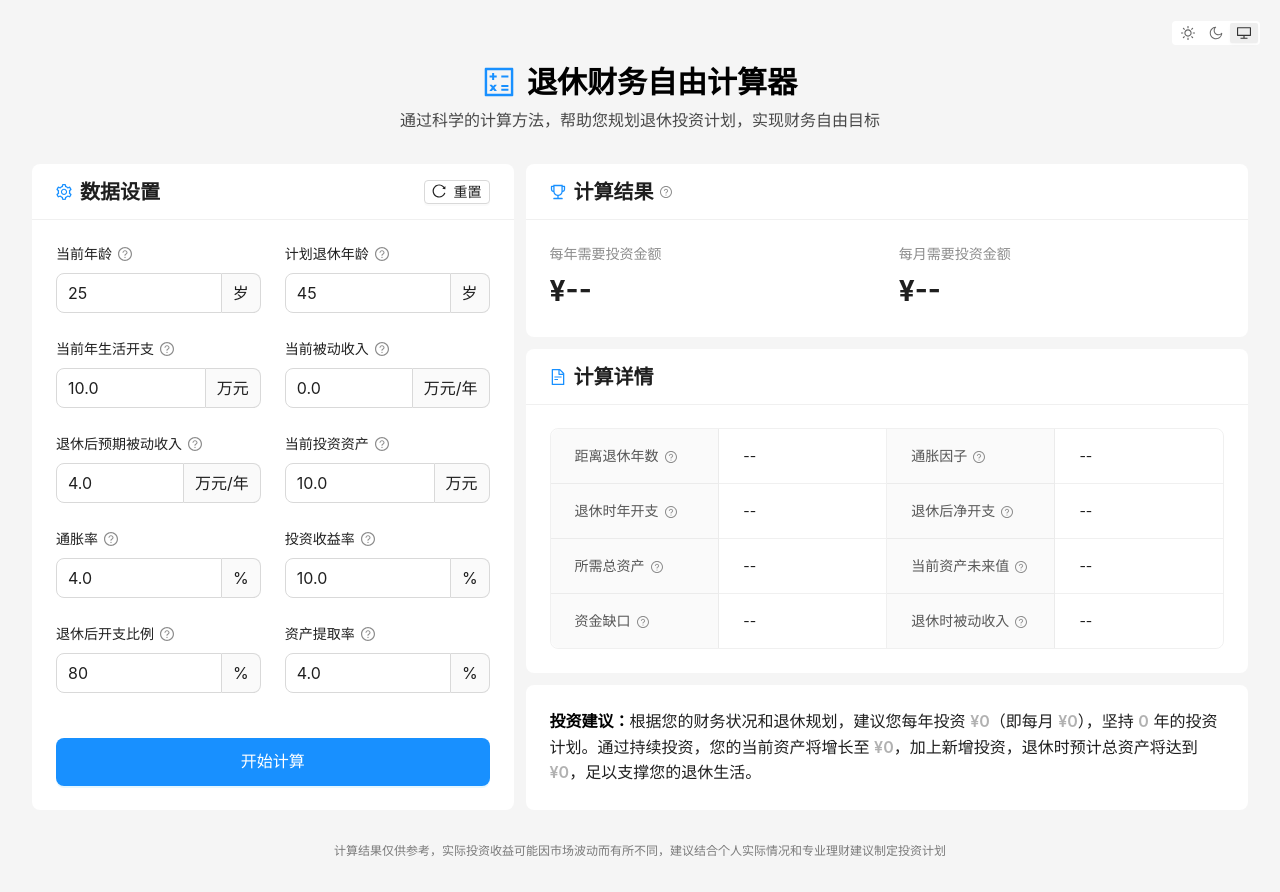
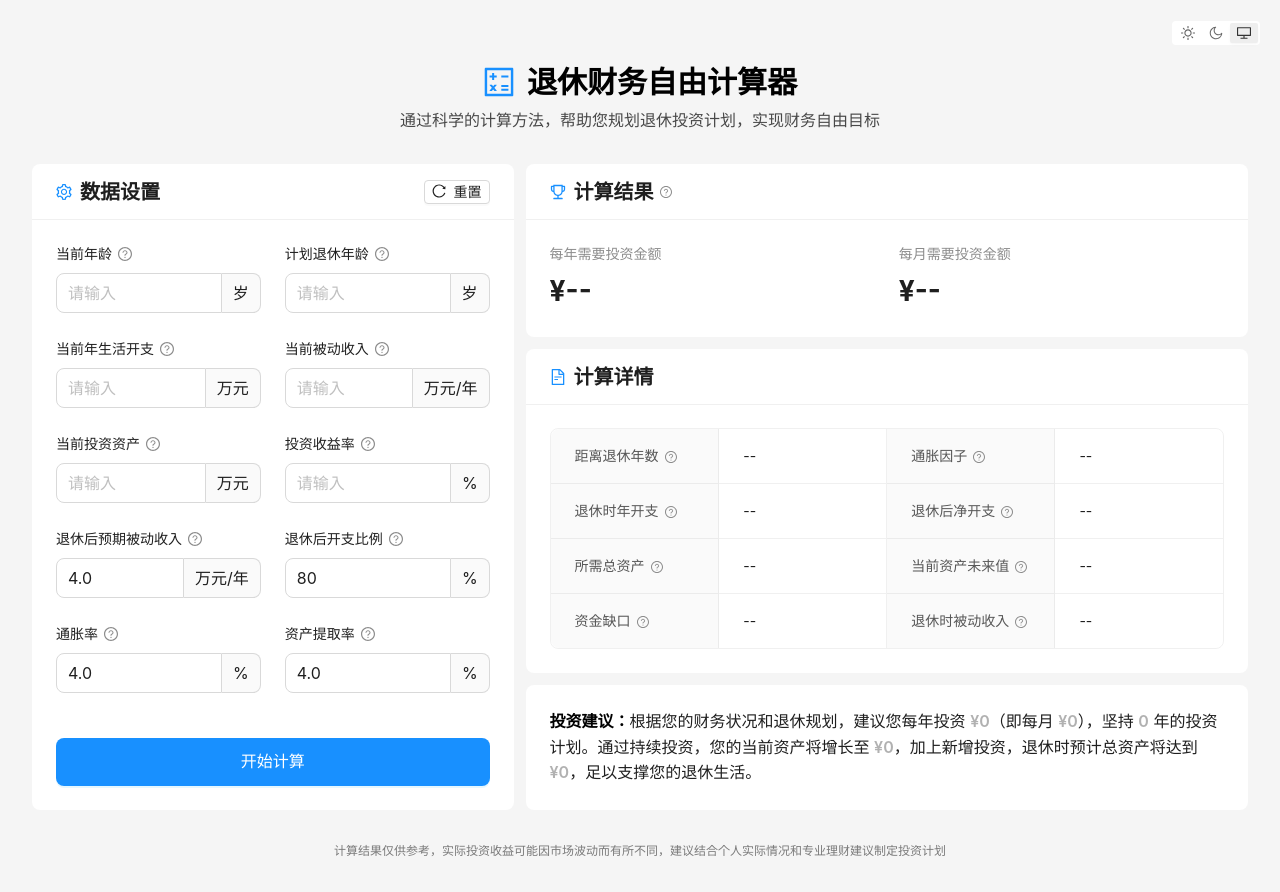
Before and after one commit to D351GN3R/Wealth-Shortcut, a React (Vite) app: page / in a window 1280 px wide. Built offline with nearby package versions, Linux system fonts and the light colour scheme.

Commit message:
feat: 优化通胀因子tooltip文案，使用更通俗易懂的表达方式

```diff
--- a/src/components/InputPanel.tsx
+++ b/src/components/InputPanel.tsx
@@ -24,7 +24,7 @@ export function InputPanel({ params, onChange, errors, onReset, onCalculate, isC
       unit: '岁',
       min: 18,
       max: 100,
-      placeholder: '请输入当前年龄',
+      placeholder: '请输入',
       tooltip: '您目前的实际年龄，用于计算距离退休的时间'
     },
     {
@@ -34,7 +34,7 @@ export function InputPanel({ params, onChange, errors, onReset, onCalculate, isC
       unit: '岁',
       min: params.currentAge + 1,
       max: 100,
-      placeholder: '请输入计划退休年龄',
+      placeholder: '请输入',
       tooltip: '您希望退休的年龄，通常在55-65岁之间'
     },
     {
@@ -44,7 +44,7 @@ export function InputPanel({ params, onChange, errors, onReset, onCalculate, isC
       unit: '万元',
       min: 0,
       step: 0.1,
-      placeholder: '请输入年生活开支',
+      placeholder: '请输入',
       tooltip: '您目前每年的生活费用支出，包括衣食住行等基本开销'
     },
     {
@@ -54,8 +54,29 @@ export function InputPanel({ params, onChange, errors, onReset, onCalculate, isC
       unit: '万元/年',
       min: 0,
       step: 0.1,
-      placeholder: '请输入当前被动收入',
+      placeholder: '请输入',
       tooltip: '不需要主动工作就能获得的收入，如租金、股息、利息等'
+    },
+    {
+      key: 'currentInvestmentAssets',
+      label: '当前投资资产',
+      value: params.currentInvestmentAssets,
+      unit: '万元',
+      min: 0,
+      step: 0.1,
+      placeholder: '请输入',
+      tooltip: '您目前用于投资的资产总额，包括股票、基金、债券等'
+    },
+    {
+      key: 'investmentReturn',
+      label: '投资收益率',
+      value: params.investmentReturn,
+      unit: '%',
+      min: 0,
+      max: 30,
+      step: 0.1,
+      placeholder: '请输入',
+      tooltip: '预期的年投资收益率，股票型基金通常在6-10%之间'
     },
     {
       key: 'expectedRetirementPassiveIncome',
@@ -64,18 +85,19 @@ export function InputPanel({ params, onChange, errors, onReset, onCalculate, isC
       unit: '万元/年',
       min: 0,
       step: 0.1,
-      placeholder: '请输入退休后预期被动收入',
+      placeholder: '请输入',
       tooltip: '退休后预计每年能获得的被动收入，如养老金、租金收入等'
     },
     {
-      key: 'currentInvestmentAssets',
-      label: '当前投资资产',
-      value: params.currentInvestmentAssets,
-      unit: '万元',
+      key: 'retirementExpenseRatio',
+      label: '退休后开支比例',
+      value: params.retirementExpenseRatio,
+      unit: '%',
       min: 0,
-      step: 0.1,
-      placeholder: '请输入当前投资资产',
-      tooltip: '您目前用于投资的资产总额，包括股票、基金、债券等'
+      max: 200,
+      step: 1,
+      placeholder: '请输入',
+      tooltip: '退休后生活开支相对于当前开支的比例，通常在70-80%之间'
     },
     {
       key: 'inflationRate',
@@ -85,30 +107,8 @@ export function InputPanel({ params, onChange, errors, onReset, onCalculate, isC
       min: 0,
       max: 20,
       step: 0.1,
-      placeholder: '请输入通胀率',
+      placeholder: '请输入',
       tooltip: '预期的年通胀率，通常在2-4%之间，用于计算未来购买力'
-    },
-    {
-      key: 'investmentReturn',
-      label: '投资收益率',
-      value: params.investmentReturn,
-      unit: '%',
-      min: 0,
-      max: 30,
-      step: 0.1,
-      placeholder: '请输入投资收益率',
-      tooltip: '预期的年投资收益率，股票型基金通常在6-10%之间'
-    },
-    {
-      key: 'retirementExpenseRatio',
-      label: '退休后开支比例',
-      value: params.retirementExpenseRatio,
-      unit: '%',
-      min: 0,
-      max: 200,
-      step: 1,
-      placeholder: '请输入退休后开支比例',
-      tooltip: '退休后生活开支相对于当前开支的比例，通常在70-80%之间'
     },
     {
       key: 'withdrawalRate',
@@ -118,7 +118,7 @@ export function InputPanel({ params, onChange, errors, onReset, onCalculate, isC
       min: 0,
       max: 10,
       step: 0.1,
-      placeholder: '请输入资产提取率',
+      placeholder: '请输入',
       tooltip: '退休后每年从投资资产中提取的比例，通常建议在3-4%之间'
     }
   ];
@@ -167,7 +167,7 @@ export function InputPanel({ params, onChange, errors, onReset, onCalculate, isC
                 help={errors[item.key as keyof ValidationErrors]}
               >
                 <InputNumber
-                  value={item.value}
+                  value={(['inflationRate', 'retirementExpenseRatio', 'withdrawalRate', 'expectedRetirementPassiveIncome'].includes(item.key) || item.value !== 0) ? item.value : undefined}
                   onChange={(value) => onChange(item.key as keyof CalculationParams, value || 0)}
                   placeholder={item.placeholder}
                   min={item.min}
--- a/src/components/ResultPanel.tsx
+++ b/src/components/ResultPanel.tsx
@@ -135,7 +135,7 @@ export function ResultPanel({ result }: ResultPanelProps) {
               label: (
                 <span>
                   通胀因子
-                  <Tooltip title="考虑通胀影响的系数，用于计算未来购买力" placement="top">
+                  <Tooltip title="物价上涨倍数。比如数值为2，表示退休时的物价是现在的2倍，现在100元的东西退休时要200元" placement="top">
                     <QuestionCircleOutlined
                       style={{
                         marginLeft: 6,
--- a/src/lib/calculator.ts
+++ b/src/lib/calculator.ts
@@ -133,14 +133,14 @@ export function calculateRetirementInvestment(params: CalculationParams): Calcul
 
 // 默认参数（注意：金额单位为"万元"）
 export const DEFAULT_PARAMS: CalculationParams = {
-  currentAge: 25,
-  retirementAge: 45,
-  currentAnnualExpense: 10,      // 10万元
-  currentPassiveIncome: 0,       // 0万元
-  expectedRetirementPassiveIncome: 4,  // 4万元
-  currentInvestmentAssets: 10,   // 10万元
+  currentAge: 0,
+  retirementAge: 0,
+  currentAnnualExpense: 0,
+  currentPassiveIncome: 0,
+  expectedRetirementPassiveIncome: 4,
+  currentInvestmentAssets: 0,
   inflationRate: 4,
-  investmentReturn: 10,
+  investmentReturn: 0,
   retirementExpenseRatio: 80,
   withdrawalRate: 4
 };
```
